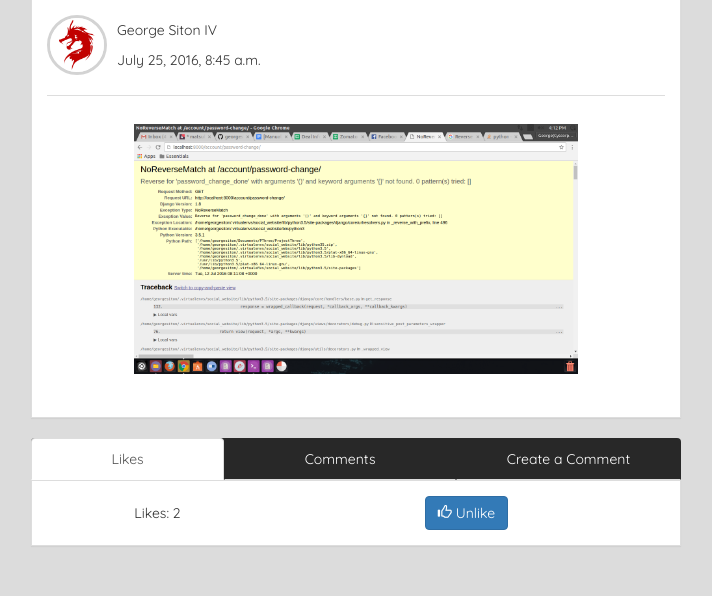
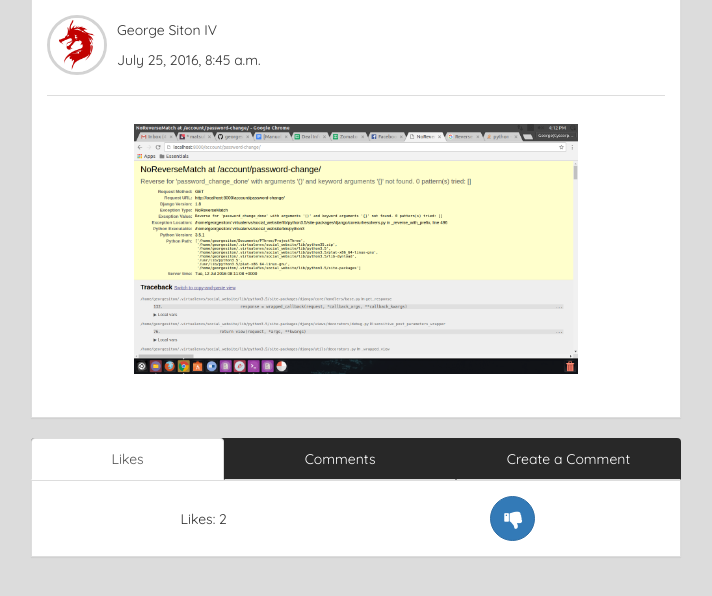
Before and after one commit to georgesitoniv/Your-Space, a Django app: page /post/2/ in a window 1280 px wide. Shown: the part 101-697 px from the top of the page, without its empty margins (284-996 px from the left). Run offline with Django 3.2, Linux system fonts and the light colour scheme; a user stored in the database is signed in; data comes from the database, SQL or seed files in the repository; both versions use the stored data as it was after the commit; some libraries are stand-ins or nearby versions.

Commit message:
fixed form sizes and new design for buttons

```diff
--- a/YourSpace/YourSpace/settings.py
+++ b/YourSpace/YourSpace/settings.py
@@ -45,7 +45,6 @@ INSTALLED_APPS = (
     'account',
     'post',
     'social.apps.django_app.default',
-    'endless_pagination',
 )
 
 MIDDLEWARE_CLASSES = (
--- a/YourSpace/account/forms.py
+++ b/YourSpace/account/forms.py
@@ -79,7 +79,7 @@ class ProfileEditForm(forms.ModelForm):
         widgets = {
             'date_of_birth' :forms.DateInput,
             'description':forms.Textarea(attrs={
-                'cols':30,
+                'cols':40,
                 'rows':4,
                 'style':'resize:none'
                 }),
--- a/YourSpace/static/css/yourspace.css
+++ b/YourSpace/static/css/yourspace.css
@@ -9,11 +9,15 @@ body{
 .panel-heading{
     font-size: 1.5em;
 }
+
+.panel-form{
+    max-width: 550px;
+    margin: auto;
+}
 .panel-profile{
-    border-radius: 20px 20px 0 0;
+    max-width:700px;
+    margin: auto;
 }
-
-
 
 .profile-photo{
     left: 0;
@@ -71,6 +75,16 @@ body{
   line-height: 1.428571429;
   border-radius: 20px;
 }
+
+.btn-circle-md {
+  width: 45px;
+  height: 45px;
+  text-align: center;
+  padding: 3px 13px;
+  font-size: 15px;
+  line-height: 2.428571429;
+  border-radius: 40px;
+}
 .post{
     margin: 20px auto;
     text-align:center;
@@ -111,3 +125,13 @@ body{
     position:fixed;
     top:40%;
 }
+.wrapword{
+    white-space: -moz-pre-wrap !important;
+    white-space: -webkit-pre-wrap;
+    white-space: -pre-wrap;
+    white-space: -o-pre-wrap;
+    white-space: pre-wrap;
+    word-wrap: break-word;
+    word-break: break-all;
+    white-space: normal;
+}
--- a/YourSpace/templates/account/profile.html
+++ b/YourSpace/templates/account/profile.html
@@ -4,7 +4,7 @@
 
 {% block content %}
 
-  <div class = "container" style="padding-left:20%;padding-right:20%;">
+  <div class = "container  panel-profile">
 
           <div class="panel panel-default"  style=" text-align:center; margin-top:px">
             <br>
--- a/YourSpace/templates/account/register.html
+++ b/YourSpace/templates/account/register.html
@@ -7,10 +7,10 @@
 {% block content %}
 
 
-  <div class = "container" style="padding-left:30%;padding-right:30%;">
+  <div class = "container">
 
 
-    <div class="panel panel-default">
+    <div class="panel panel-default panel-form">
       <div class="panel-heading" style="text-align:center">Register</div>
       <div class="panel-body">
 
@@ -41,7 +41,7 @@
          <br>
          <div class="form-group">
            <div class="col-sm-offset-5 col-sm-5">
-             <button type="submit" class="btn btn-info "><i class="fa fa-check-square-o fa-lg" aria-hidden="true"></i> Sign Up</button>
+             <button type="submit" class="btn btn-success "><i class="fa fa-check-square-o fa-lg" aria-hidden="true"></i> Sign Up</button>
            </div>
           </div>
         </form>
--- a/YourSpace/templates/post/post.html
+++ b/YourSpace/templates/post/post.html
@@ -8,23 +8,30 @@
 
 
     <div class="panel-body">
+
+
         {% if not view %}
-        <div class="btn-group" role="group"  style="float:right;">
+        <div style="float:right;">
+
+
+        </div>
+
+
+
+        <div  style="float:right;">
             {% if request.user.username == post.user.username %}
 
 
-            <a  class="btn btn-info" style="color:white;" href="{% url 'post:edit_post' id=post.id %}">
-                <span class="glyphicon glyphicon-edit">
-                </span>
-                Edit
+            <a  class="btn btn-warning btn-circle-md" style="color:white;" href="{% url 'post:edit_post' id=post.id %}">
+                <i class="fa fa-pencil-square-o fa-lg" aria-hidden="true"></i>
             </a>
+
+
 
             {% endif %}
 
-            <a  class="btn btn-info" style="color:white;" href="{% url 'post:post_instance' id=post.id %}">
-                <span class="glyphicon glyphicon-info-sign">
-                </span>
-                View
+            <a  class="btn btn-info btn-circle-md" style="color:white;" href="{% url 'post:post_instance' id=post.id %}">
+                <i class="fa fa-info fa-lg" aria-hidden="true"></i>
             </a>
 
         </div>
--- a/YourSpace/templates/post/post_instance.html
+++ b/YourSpace/templates/post/post_instance.html
@@ -34,14 +34,13 @@
                                         <form  method="POST">
                                             {% csrf_token %}
                                             {% if not has_liked %}
-                                            <button type="submit" id="like" name="like_button" class="btn btn-primary" >
-                                                <span class="glyphicon glyphicon-thumbs-up"></span>
-                                                Like
+                                            <button type="submit" id="like" name="like_button" class="btn btn-primary btn-circle-md" >
+                                                <i class="fa fa-thumbs-up fa-lg" aria-hidden="true"></i>
 
+                                            </button>
                                             {% else %}
-                                            <button type="submit" name="unlike_button" class="btn btn-primary" >
-                                                <span class="glyphicon glyphicon-thumbs-up"></span>
-                                                Unlike
+                                            <button type="submit" name="unlike_button" class="btn btn-primary btn-circle-md" >
+                                               <i class="fa fa-thumbs-down fa-lg" aria-hidden="true"></i>
 
                                             </button>
                                             {% endif %}
@@ -60,10 +59,10 @@
                 </div>
         </div>
         <div id="comments" class="tab-pane fade">
-            <div class="panel panel-default" style="text-align:center; border-raius:20px;">
+            <div class="panel panel-default" style="text-align:left">
                     <div class="panel-body">
 
-                        <table class="table" style="width:100%;">
+                        <table class="table" style="table-layou:fixed; width:100%;">
                             {% if comments.count != 0 %}
                                 {% for comment in comments %}
                                     <tr>
@@ -88,7 +87,7 @@
                                                 {{comment.user.username}}
                                             {% endif %}
                                             </td>
-                                        <td>{{ comment.content }}</td>
+                                        <td  class="wrapword">{{ comment.content }}</td>
                                         {% if comments == request.user %}
                                         <td>
                                             <form method="POST">
--- a/YourSpace/templates/registration/login.html
+++ b/YourSpace/templates/registration/login.html
@@ -4,9 +4,9 @@
 
 {% block content%}
 
-  <div class = "container" style="padding-left:30%;padding-right:30%;">
+  <div class = "container">
 
-    <div class="panel panel-default"  style="">
+    <div class="panel panel-default panel-form"  style="">
       <div class="panel-heading" style="text-align:center">Log In</div>
       <div class="panel-body">
         <div style="text-align:center;">
@@ -40,7 +40,7 @@
           <br>
            <div class="form-group">
              <div class="col-sm-offset-1 col-sm-10">
-               <button type="submit" class="btn btn-info"><i class="fa fa-check-square fa-lg" aria-hidden="true"></i> Log In</button>
+               <button type="submit" class="btn btn-success"><i class="fa fa-check-square fa-lg" aria-hidden="true"></i> Log In</button>
              </div>
            </div>
         </form>
```
Also changed, not shown: YourSpace/templates/account/edit_profile.html (+41 -28 lines), YourSpace/templates/post/create_post.html (+6 -6 lines), YourSpace/db.sqlite3, 6 other files.
